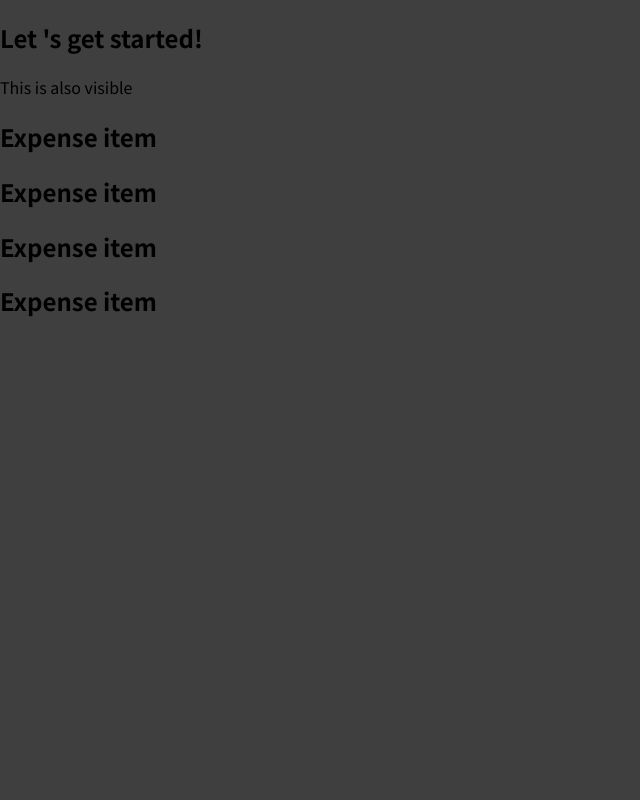
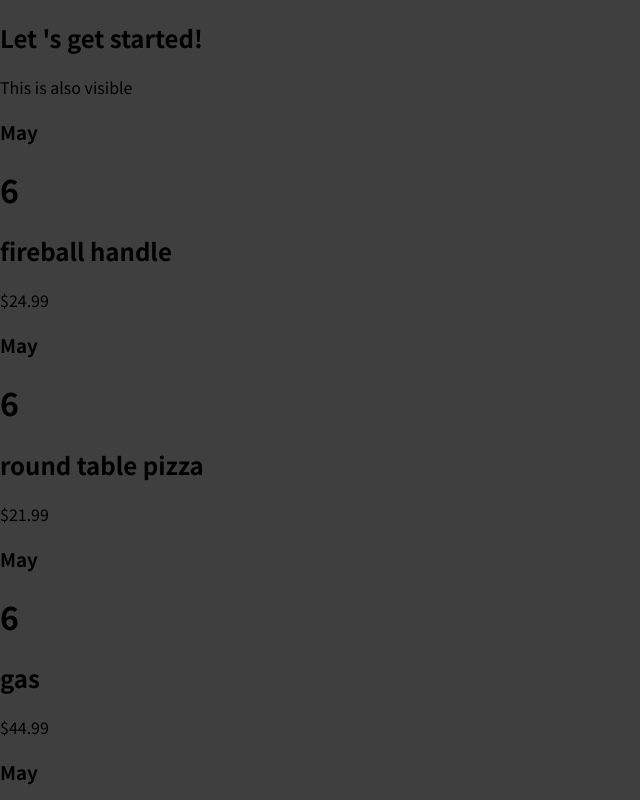
Before and after one commit to andy805/React, a JavaScript app in the folder tracker-app/: page / in a window 1280 px wide. Shown: the top 800 px of the page, without its empty margins (0-640 px from the left). Built offline with nearby package versions, Linux system fonts and the light colour scheme.

Commit message:
add prop, prop is object with date, title, and amount

```diff
--- a/tracker-app/src/components/ExpenseItem.js
+++ b/tracker-app/src/components/ExpenseItem.js
@@ -1,11 +1,18 @@
-function ExpenseItem() {
-  const expenseDate = new Date(2021, 3, 28);
-  const expenseTitle = 'car Insurance';
-  const expenseAmount = '294.65';
+function ExpenseItem(prop) {
   return (
-
-    <h2> Expense item </h2>
-  )
+    <div>
+      <div>
+        <h3>
+          {prop.arrayObj.date.toLocaleDateString("en-US", { month: "long" })}{" "}
+        </h3>
+        <h1>
+          {prop.arrayObj.date.toLocaleDateString("en-US", { day: "numeric" })}{" "}
+        </h1>
+      </div>
+      <h2> {prop.arrayObj.title} </h2>
+      <p> ${prop.arrayObj.amount} </p>
+    </div>
+  );
 }
 
 export default ExpenseItem;
```
